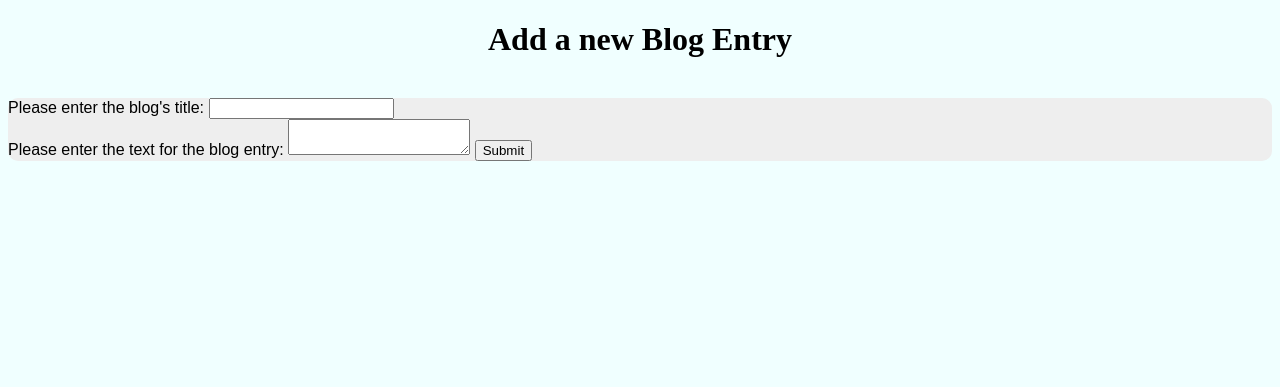
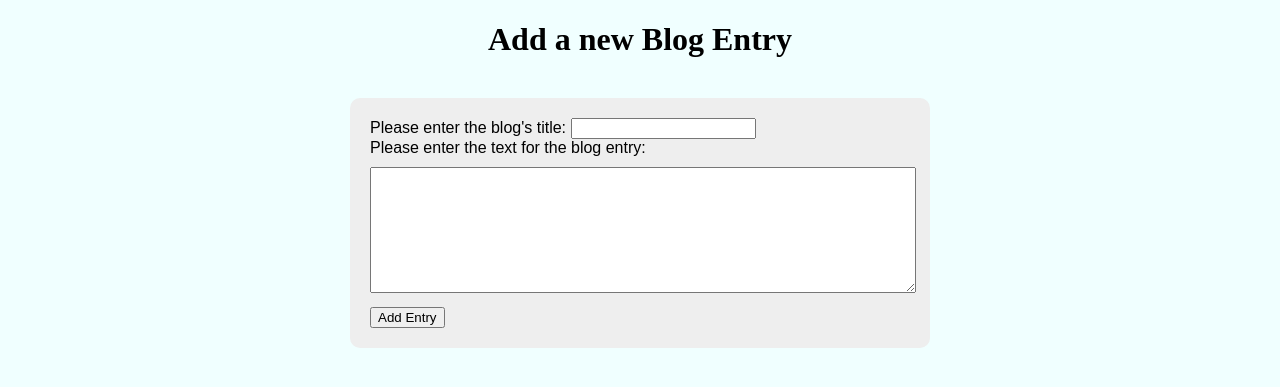
Before and after one commit to rarose67/build-a-blog, a Flask app: page /new-post in a window 1280 px wide. Shown: the part 26-413 px from the top of the page. Run offline with Flask 2, Linux system fonts and the light colour scheme.

Commit message:
add comments and update css

```diff
--- a/static/styles/style.css
+++ b/static/styles/style.css
@@ -4,8 +4,16 @@ html{
 
 form {
     background-color: #eee;
+    padding: 20px;
+    margin: 0 auto;
+    width: 540px;
     font: 16px sans-serif;
     border-radius: 10px;
+}
+textarea {
+    margin: 10px 0;
+    width: 540px;
+    height: 120px;
 }
 
 .error {
--- a/templates/new-post.html
+++ b/templates/new-post.html
@@ -19,6 +19,7 @@
     {% else %}
     <textarea id="blog-text" name="blog_text">{{blog_post}}</textarea>
     {% endif %}
-    <input type="submit" />
+    <br>
+    <input type="submit" value="Add Entry"/>
 </form>
 {% endblock %}
```
Also changed, not shown: main.py (+21 -9 lines), templates/blog-entry.html (line endings or trailing spaces).
